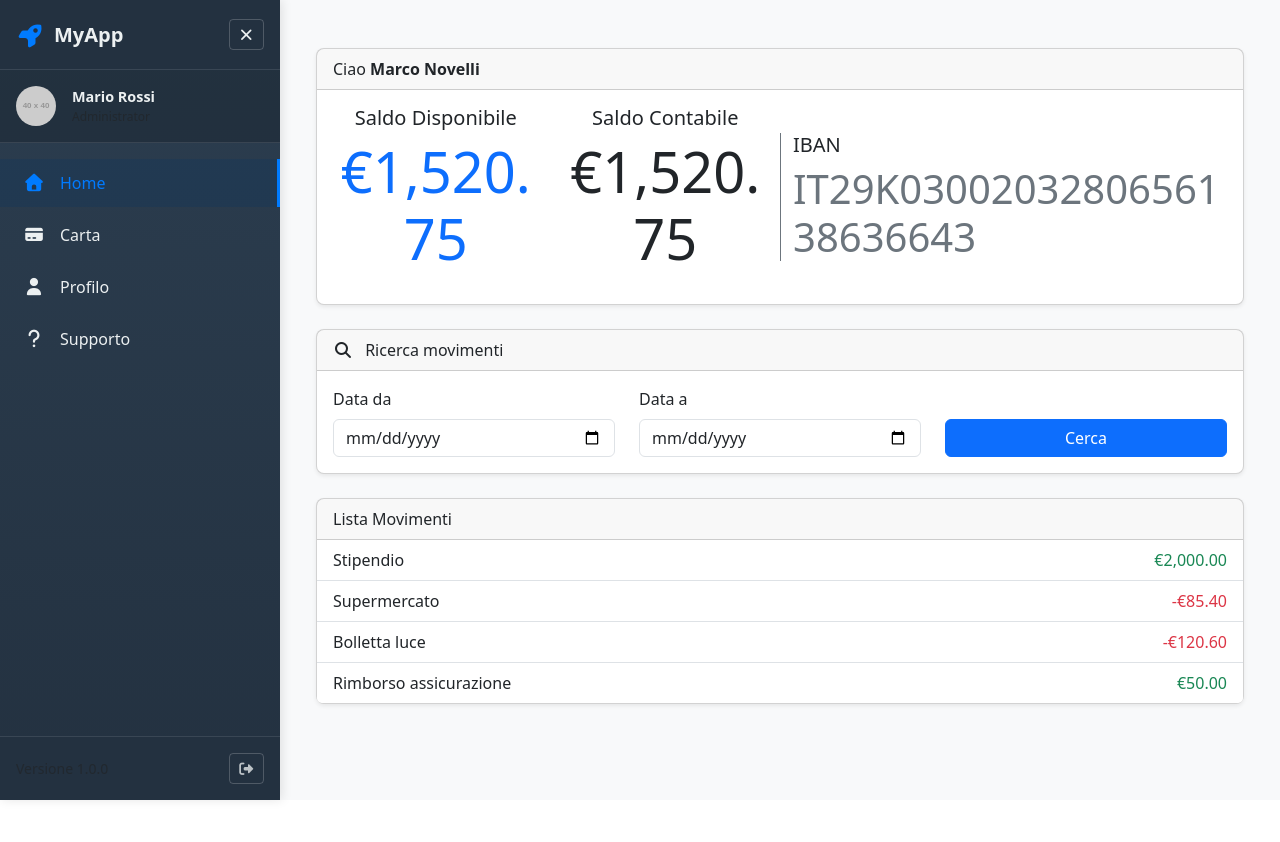
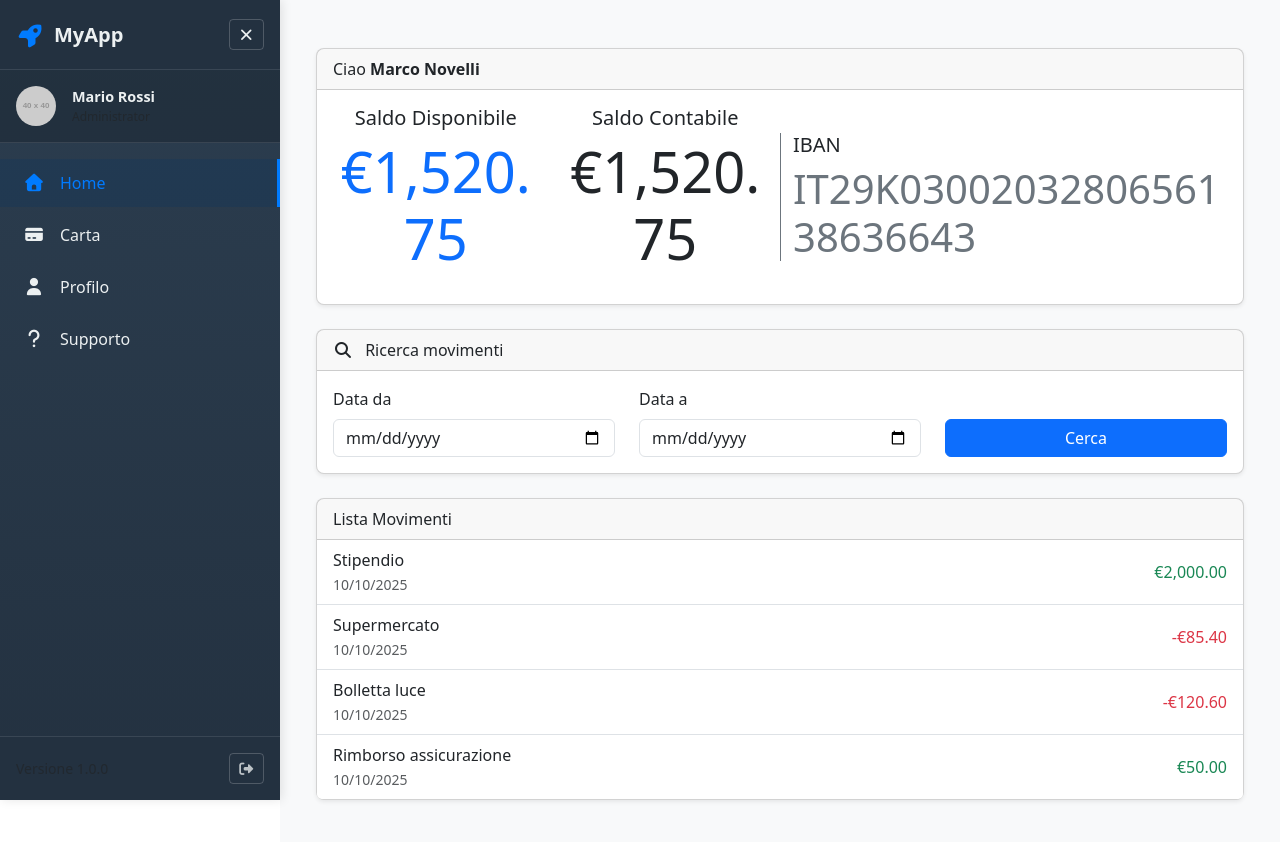
Before and after one commit to NovelliMarco/BankAccountManagement, an Angular app: page /home in a window 1280 px wide. Shown: the top 842 px of the page. Before the commit the page ends 800 px from the top, so only its background shows below. Built offline with nearby package versions, Linux system fonts and the light colour scheme.

Commit message:
commit aggiunta dataEmissione

```diff
--- a/src/app/pages/home/home.html
+++ b/src/app/pages/home/home.html
@@ -63,11 +63,14 @@
       <div class="card shadow-sm">
         <div class="card-header">Lista Movimenti</div>
         <ul class="list-group list-group-flush">
-          <li *ngFor="let op of operazioni" class="list-group-item d-flex justify-content-between">
-            <span>{{ op.descrizione }}</span>
+          <li *ngFor="let op of operazioni" class="list-group-item d-flex justify-content-between align-items-center">
+            <div>
+              <span>{{ op.descrizione }}</span><br>
+              <small class="text-muted">{{ op.dataEmissione }}</small>
+            </div>
             <span [ngClass]="{ 'text-success': op.importo > 0, 'text-danger': op.importo < 0 }">
-              {{ op.importo | currency : 'EUR' }}
-            </span>
+            {{ op.importo | currency:'EUR' }}
+          </span>
           </li>
         </ul>
       </div>
--- a/src/app/pages/home/home.ts
+++ b/src/app/pages/home/home.ts
@@ -11,9 +11,9 @@ export class Home {
   saldo = 1520.75;
 
   operazioni = [
-    { descrizione: 'Stipendio', importo: 2000 },
-    { descrizione: 'Supermercato', importo: -85.4 },
-    { descrizione: 'Bolletta luce', importo: -120.6 },
-    { descrizione: 'Rimborso assicurazione', importo: 50.0 },
+    { descrizione: 'Stipendio', importo: 2000, dataEmissione: '10/10/2025' },
+    { descrizione: 'Supermercato', importo: -85.4, dataEmissione: '10/10/2025' },
+    { descrizione: 'Bolletta luce', importo: -120.6, dataEmissione: '10/10/2025' },
+    { descrizione: 'Rimborso assicurazione', importo: 50.0, dataEmissione: '10/10/2025' },
   ];
 }
```
